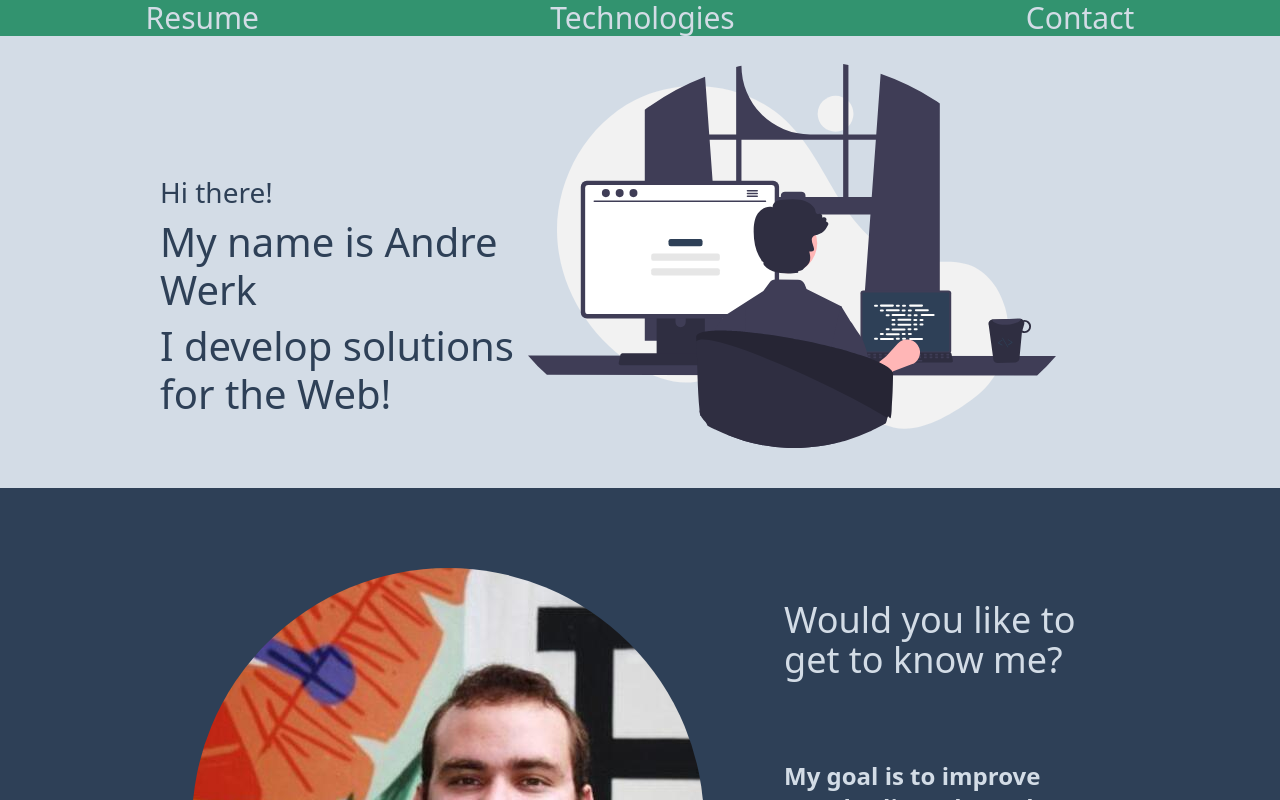
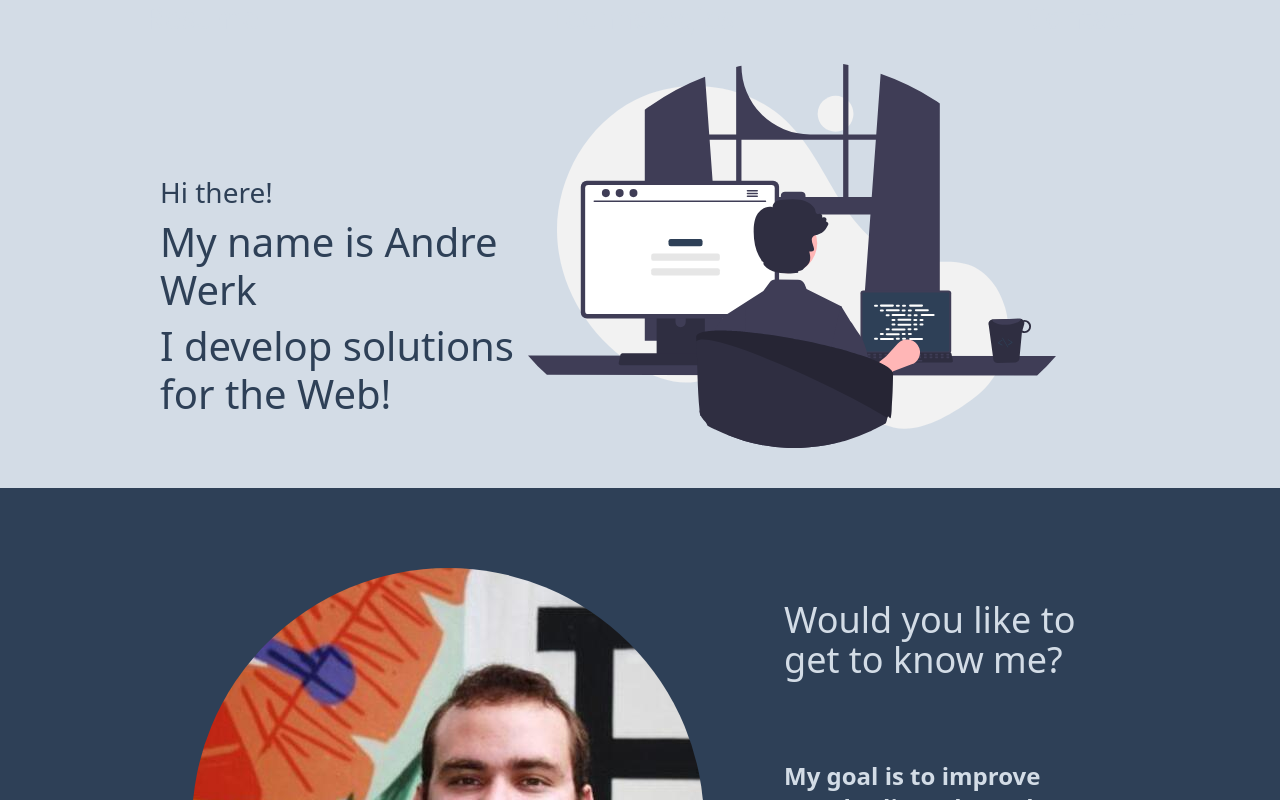
Before and after one commit to andrewerk/andrewerk.github.io, a React (Create React App) app: page / in a window 1280 px wide. Shown: the top 800 px of the page. Built offline with nearby package versions, Linux system fonts and the light colour scheme.

Commit message:
nav-bar color changing

```diff
--- a/src/pages/Home.js
+++ b/src/pages/Home.js
@@ -14,7 +14,7 @@ import typescript from './../icons8-typescript.svg'
 function Home () {
   return (
       <div className="min-h-screen bg-charcoal">
-        <div class="overflow-hidden fixed top-0  w-full bg-dark-yellow flex justify-around z-10">
+        <div class="overflow-hidden fixed top-0  w-full bg-gray-light flex justify-around z-10">
           <a href="#resume" className="text-gray-light text-3xl hover:text-charcoal no-underline">Resume</a>
           <a href="#tech" className="text-gray-light text-3xl hover:text-charcoal no-underline">Technologies</a>
           <a href="#contact" className="text-gray-light text-3xl hover:text-charcoal no-underline hover:text-">Contact</a>
```
